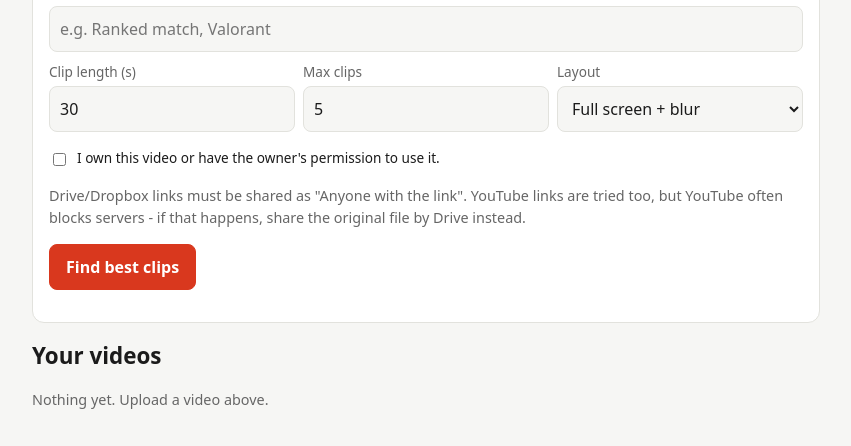
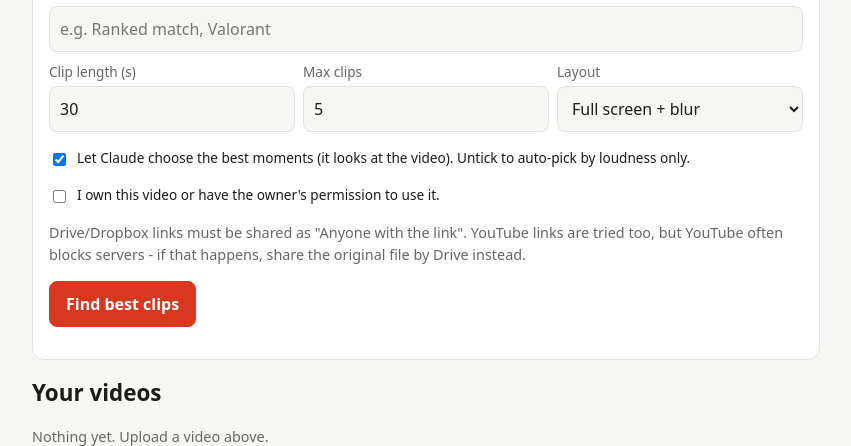
Before and after one commit to surajony122/clip-studio, a FastAPI app: template templates/index.html in a window 1280 px wide. Shown: the part 329-775 px from the top of the page, without its empty margins (214-1065 px from the left). Before the commit the page ends 738 px from the top, so only its background shows below. Run offline with FastAPI, Linux system fonts and the light colour scheme; the template is opened without the code that fills it, so the values that code supplies are empty; parts of the project's set-up code (start-up, migrations or seed data) failed here and were passed over.

Commit message:
Add token-protected API so Claude can pick clips (audio profile, frame sheets, cut)
Co-Authored-By: Claude Sonnet 5.5 <noreply@anthropic.com>

```diff
--- a/app/main.py
+++ b/app/main.py
@@ -12,9 +12,10 @@ import uuid
 from typing import Optional
 
 from fastapi import Depends, FastAPI, File, Form, HTTPException, Request, UploadFile
-from fastapi.responses import FileResponse, RedirectResponse
+from fastapi.responses import FileResponse, RedirectResponse, Response
 from fastapi.templating import Jinja2Templates
 from itsdangerous import BadSignature, URLSafeTimedSerializer
+from pydantic import BaseModel, Field
 
 from . import clipper, db, download
 
@@ -23,7 +24,8 @@ DATA_DIR = db.DATA_DIR
 UPLOAD_DIR = os.path.join(DATA_DIR, "uploads")
 CLIPS_DIR = os.path.join(DATA_DIR, "clips")
 MAX_UPLOAD_MB = int(os.environ.get("MAX_UPLOAD_MB", "500"))
-KEEP_SOURCE = os.environ.get("KEEP_SOURCE", "0") == "1"
+KEEP_SOURCE = os.environ.get("KEEP_SOURCE", "1") == "1"
+API_TOKEN = os.environ.get("API_TOKEN", "")  # lets Claude drive the tool; API is off when unset
 SESSION_DAYS = 30
 
 APP_PASSWORD = os.environ.get("APP_PASSWORD", "")
@@ -94,6 +96,7 @@ def healthz():
 
 # ---------------------------------------------------------------- background worker
 jobs: "queue.Queue[tuple[int, str, bool]]" = queue.Queue()
+render_lock = threading.Lock()  # one ffmpeg job at a time keeps the small server alive
 PLACEHOLDER_TITLE = "Video from link"
 
 
@@ -102,6 +105,7 @@ def _process(video_id: int, src: str, is_url: bool = False) -> None:
     if not video:
         return
     out_dir = os.path.join(CLIPS_DIR, str(video_id))
+    keep = KEEP_SOURCE or bool(video["brain"])  # Claude needs the raw file later
     try:
         if is_url:
             db.execute("UPDATE videos SET status='downloading', error=NULL WHERE id=?", (video_id,))
@@ -109,11 +113,21 @@ def _process(video_id: int, src: str, is_url: bool = False) -> None:
             if video["title"] == PLACEHOLDER_TITLE:
                 video["title"] = fetched_title
                 db.execute("UPDATE videos SET title=? WHERE id=?", (fetched_title, video_id))
+        duration = clipper.video_duration(src)
+        db.execute(
+            "UPDATE videos SET duration=?, source_path=? WHERE id=?",
+            (duration, src if keep else None, video_id),
+        )
+        if video["brain"]:
+            # Claude picks the moments through the API; nothing is cut automatically.
+            db.execute("UPDATE videos SET status='awaiting', error=NULL WHERE id=?", (video_id,))
+            return
         db.execute("UPDATE videos SET status='processing', error=NULL WHERE id=?", (video_id,))
-        results = clipper.make_clips(
-            src, out_dir, clip_len=video["clip_len"],
-            max_clips=video["max_clips"], mode=video["mode"],
-        )
+        with render_lock:
+            results = clipper.make_clips(
+                src, out_dir, clip_len=video["clip_len"],
+                max_clips=video["max_clips"], mode=video["mode"],
+            )
         for i, r in enumerate(results, start=1):
             db.execute(
                 "INSERT INTO clips (video_id,start,length,score,path,thumb,title,description) "
@@ -126,9 +140,8 @@ def _process(video_id: int, src: str, is_url: bool = False) -> None:
     except Exception as exc:  # show the reason in the dashboard
         db.execute("UPDATE videos SET status='failed', error=? WHERE id=?", (str(exc)[:500], video_id))
     finally:
-        if not is_url or not src.startswith("http"):  # src is a local file here
-            if not KEEP_SOURCE and os.path.exists(src):
-                os.remove(src)
+        if not keep and not src.startswith("http") and os.path.exists(src):
+            os.remove(src)
 
 
 def _worker() -> None:
@@ -171,6 +184,7 @@ async def upload(
     file: Optional[UploadFile] = File(None),
     url: str = Form(""),
     confirm_rights: Optional[str] = Form(None),
+    brain: Optional[str] = Form(None),
     title: str = Form(""),
     clip_len: int = Form(30),
     max_clips: int = Form(5),
@@ -192,8 +206,8 @@ async def upload(
         if download.classify(url) is None:
             raise HTTPException(400, "That doesn't look like a valid web link.")
         video_id = db.execute(
-            "INSERT INTO videos (title, status, clip_len, max_clips, mode) VALUES (?,?,?,?,?)",
-            (title.strip()[:80] or PLACEHOLDER_TITLE, "queued", clip_len, max_clips, mode),
+            "INSERT INTO videos (title, status, clip_len, max_clips, mode, brain) VALUES (?,?,?,?,?,?)",
+            (title.strip()[:80] or PLACEHOLDER_TITLE, "queued", clip_len, max_clips, mode, 1 if brain else 0),
         )
         jobs.put((video_id, url, True))
         return RedirectResponse(f"/video/{video_id}", status_code=303)
@@ -221,8 +235,8 @@ async def upload(
             out.write(chunk)
 
     video_id = db.execute(
-        "INSERT INTO videos (title, status, clip_len, max_clips, mode) VALUES (?,?,?,?,?)",
-        (name, "queued", clip_len, max_clips, mode),
+        "INSERT INTO videos (title, status, clip_len, max_clips, mode, brain) VALUES (?,?,?,?,?,?)",
+        (name, "queued", clip_len, max_clips, mode, 1 if brain else 0),
     )
     jobs.put((video_id, src, False))
     return RedirectResponse(f"/video/{video_id}", status_code=303)
@@ -262,6 +276,9 @@ def update_clip(
 
 @app.post("/video/{video_id}/delete")
 def delete_video(video_id: int, _: None = Depends(require_login)):
+    row = db.one("SELECT source_path FROM videos WHERE id = ?", (video_id,))
+    if row and row["source_path"] and os.path.exists(row["source_path"]):
+        os.remove(row["source_path"])
     db.execute("DELETE FROM videos WHERE id = ?", (video_id,))
     shutil.rmtree(os.path.join(CLIPS_DIR, str(video_id)), ignore_errors=True)
     return RedirectResponse("/", status_code=303)
@@ -276,3 +293,125 @@ def media(clip_id: int, kind: str, _: None = Depends(require_login)):
     if not path or not os.path.exists(path):
         raise HTTPException(404, "File is gone (the server may have restarted).")
     return FileResponse(path, media_type="video/mp4" if kind == "video" else "image/jpeg")
+
+
+# ---------------------------------------------------------------- API for Claude (token protected)
+# Claude is the "brain": it reads the raw video's audio profile and frame sheets,
+# decides the best moments, and asks this tool to cut them. Off unless API_TOKEN is set.
+def require_token(request: Request) -> None:
+    if not API_TOKEN:
+        raise HTTPException(404)
+    auth = request.headers.get("authorization", "")
+    given = auth[7:] if auth.lower().startswith("bearer ") else ""
+    if not hmac.compare_digest(given.encode(), API_TOKEN.encode()):
+        time.sleep(1)
+        raise HTTPException(401, "Bad token")
+
+
+def _api_video(video_id: int) -> dict:
+    video = db.one("SELECT * FROM videos WHERE id = ?", (video_id,))
+    if not video:
+        raise HTTPException(404, "No such video")
+    return video
+
+
+def _source(video: dict) -> str:
+    path = video.get("source_path")
+    if not path or not os.path.exists(path):
+        raise HTTPException(410, "The raw video is gone from the server (free plan wipes files on restart). Upload it again.")
+    return path
+
+
+@app.get("/api/videos")
+def api_videos(_: None = Depends(require_token)):
+    return db.query(
+        "SELECT v.id, v.title, v.status, v.duration, v.brain, v.error, "
+        "(SELECT COUNT(*) FROM clips c WHERE c.video_id=v.id) AS n_clips "
+        "FROM videos v ORDER BY v.id DESC"
+    )
+
+
+@app.get("/api/videos/{video_id}")
+def api_video(video_id: int, _: None = Depends(require_token)):
+    video = _api_video(video_id)
+    clips = db.query(
+        "SELECT id, start, length, title, status, reason FROM clips WHERE video_id = ? ORDER BY start",
+        (video_id,),
+    )
+    return {"video": {k: video[k] for k in ("id", "title", "status", "duration", "brain", "error")}, "clips": clips}
+
+
+@app.get("/api/videos/{video_id}/profile")
+def api_profile(video_id: int, clip_len: int = 30, step: int = 5, _: None = Depends(require_token)):
+    """Loudness over time (1.0 = normal, 3+ = much louder) and the loudest candidate windows."""
+    src = _source(_api_video(video_id))
+    with render_lock:
+        return clipper.audio_profile(src, step=max(1, min(step, 30)), clip_len=max(5, min(clip_len, 59)))
+
+
+@app.get("/api/videos/{video_id}/sheet")
+def api_sheet(
+    video_id: int, start: float = 0, end: Optional[float] = None,
+    cols: int = 4, rows: int = 4, _: None = Depends(require_token),
+):
+    """A JPEG grid of evenly spaced frames from start to end (left-to-right, top-to-bottom)."""
+    video = _api_video(video_id)
+    src = _source(video)
+    duration = float(video["duration"] or 0)
+    end = duration if end is None else min(end, duration)
+    if start < 0 or end - start < 1:
+        raise HTTPException(400, "Need 0 <= start and end - start >= 1 second.")
+    cols, rows = max(1, min(cols, 6)), max(1, min(rows, 6))
+    tmp = os.path.join(DATA_DIR, f"sheet_{uuid.uuid4().hex}.jpg")
+    try:
+        with render_lock:
+            clipper.contact_sheet(src, tmp, start, end, cols, rows)
+        with open(tmp, "rb") as fh:
+            data = fh.read()
+    finally:
+        if os.path.exists(tmp):
+            os.remove(tmp)
+    return Response(content=data, media_type="image/jpeg")
+
+
+class ClipIn(BaseModel):
+    start: float = Field(ge=0)
+    length: float = Field(ge=5, le=179)
+    title: str = Field(min_length=1, max_length=100)
+    description: str = Field(default="", max_length=4500)
+    reason: str = Field(default="", max_length=1000)
+    layout: Optional[str] = None
+
+
+@app.post("/api/videos/{video_id}/clips")
+def api_add_clip(video_id: int, body: ClipIn, _: None = Depends(require_token)):
+    """Cut one Short at the moment Claude chose. It waits for your approval in the dashboard."""
+    video = _api_video(video_id)
+    src = _source(video)
+    duration = float(video["duration"] or 0)
+    if body.start + body.length > duration + 0.5:
+        raise HTTPException(400, f"Clip runs past the end of the video ({duration:.1f}s).")
+    layout = body.layout if body.layout in ("fit", "crop") else video["mode"]
+    out_dir = os.path.join(CLIPS_DIR, str(video_id))
+    os.makedirs(out_dir, exist_ok=True)
+    stem = f"claude_{uuid.uuid4().hex[:8]}"
+    path, thumb = os.path.join(out_dir, stem + ".mp4"), os.path.join(out_dir, stem + ".jpg")
+    with render_lock:
+        clipper.cut_short(src, path, body.start, body.length, mode=layout, thumb=thumb)
+    description = body.description
+    if "#shorts" not in (body.title + description).lower():
+        description = (description + "\n\n#Shorts").strip()
+    clip_id = db.execute(
+        "INSERT INTO clips (video_id,start,length,score,path,thumb,title,description,reason) "
+        "VALUES (?,?,?,?,?,?,?,?,?)",
+        (video_id, body.start, body.length, 0.0, path, thumb, body.title, description, body.reason),
+    )
+    return {"clip_id": clip_id, "status": "pending"}
+
+
+@app.post("/api/videos/{video_id}/finish")
+def api_finish(video_id: int, _: None = Depends(require_token)):
+    """Tell the dashboard Claude is done with this video."""
+    _api_video(video_id)
+    db.execute("UPDATE videos SET status='ready' WHERE id=?", (video_id,))
+    return {"ok": True}
--- a/templates/index.html
+++ b/templates/index.html
@@ -15,6 +15,9 @@
     <div><label for="mode">Layout</label>
       <select id="mode" name="mode"><option value="fit">Full screen + blur</option><option value="crop">Center crop</option></select></div>
   </div>
+  <p><label style="display:flex;gap:8px;align-items:flex-start;color:var(--ink)">
+    <input type="checkbox" name="brain" value="1" checked style="margin-top:5px">
+    <span>Let Claude choose the best moments (it looks at the video). Untick to auto-pick by loudness only.</span></label></p>
   <p><label style="display:flex;gap:8px;align-items:flex-start;color:var(--ink)">
     <input type="checkbox" name="confirm_rights" value="1" required style="margin-top:5px">
     <span>I own this video or have the owner's permission to use it.</span></label></p>
--- a/templates/video.html
+++ b/templates/video.html
@@ -6,6 +6,8 @@
 
 {% if video.status in ('queued','downloading','processing') %}
 <p class="card">{% if video.status == 'downloading' %}Downloading the video from your link...{% else %}Finding the best moments and cutting Shorts...{% endif %} This page refreshes by itself.</p>
+{% elif video.status == 'awaiting' %}
+<p class="card">Video is ready ({{ '%d:%02d' % (video.duration // 60, video.duration % 60) }} long). Waiting for Claude to pick the best moments - ask Claude to process it, or it will pick them on its next scheduled run.</p>
 {% elif video.status == 'failed' %}
 <p class="card err">Failed: {{ video.error }}</p>
 {% endif %}
@@ -16,7 +18,8 @@
     <strong>Clip {{ loop.index }}</strong>
     <span class="pill {{ c.status }}">{{ c.status }}</span>
   </div>
-  <p class="muted">From {{ '%d:%02d' % (c.start // 60, c.start % 60) }}, {{ c.length|int }}s long, excitement score {{ '%.1f' % c.score }}</p>
+  <p class="muted">From {{ '%d:%02d' % (c.start // 60, c.start % 60) }}, {{ c.length|int }}s long{% if c.score %}, excitement score {{ '%.1f' % c.score }}{% endif %}</p>
+  {% if c.reason %}<p class="muted"><strong>Why Claude picked it:</strong> {{ c.reason }}</p>{% endif %}
   <video controls playsinline preload="metadata" poster="/media/{{ c.id }}/thumb" src="/media/{{ c.id }}/video"></video>
   <label>Title</label>
   <input type="text" name="title" maxlength="100" value="{{ c.title }}">
```
Also changed, not shown: BRAIN.md (added, +29 -0 lines), app/clipper.py (+31 -0 lines), app/db.py (+11 -1 lines), 1 other file.
